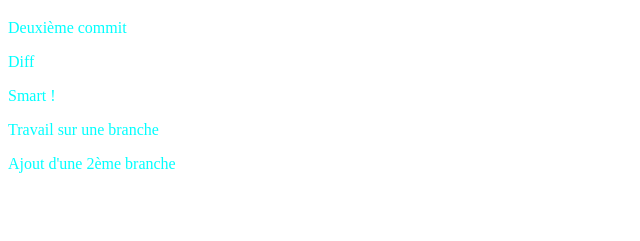
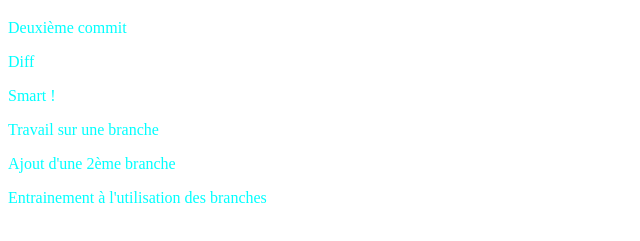
Before and after one commit to KRIVIERE/dta, a plain HTML site: page index.html in a window 1280 px wide. Shown: the part 61-302 px from the top of the page, without its empty margins (0-640 px from the left). Drawn offline with Linux system fonts and the light colour scheme.

Commit message:
Entrainement à l'utilisation

```diff
--- a/index.html
+++ b/index.html
@@ -14,5 +14,6 @@
    <p>Smart !</p>
    <p>Travail sur une branche</p>
    <p>Ajout d'une 2ème branche</p>
+   <p>Entrainement à l'utilisation des branches</p>
   </body>
 </html>
```
